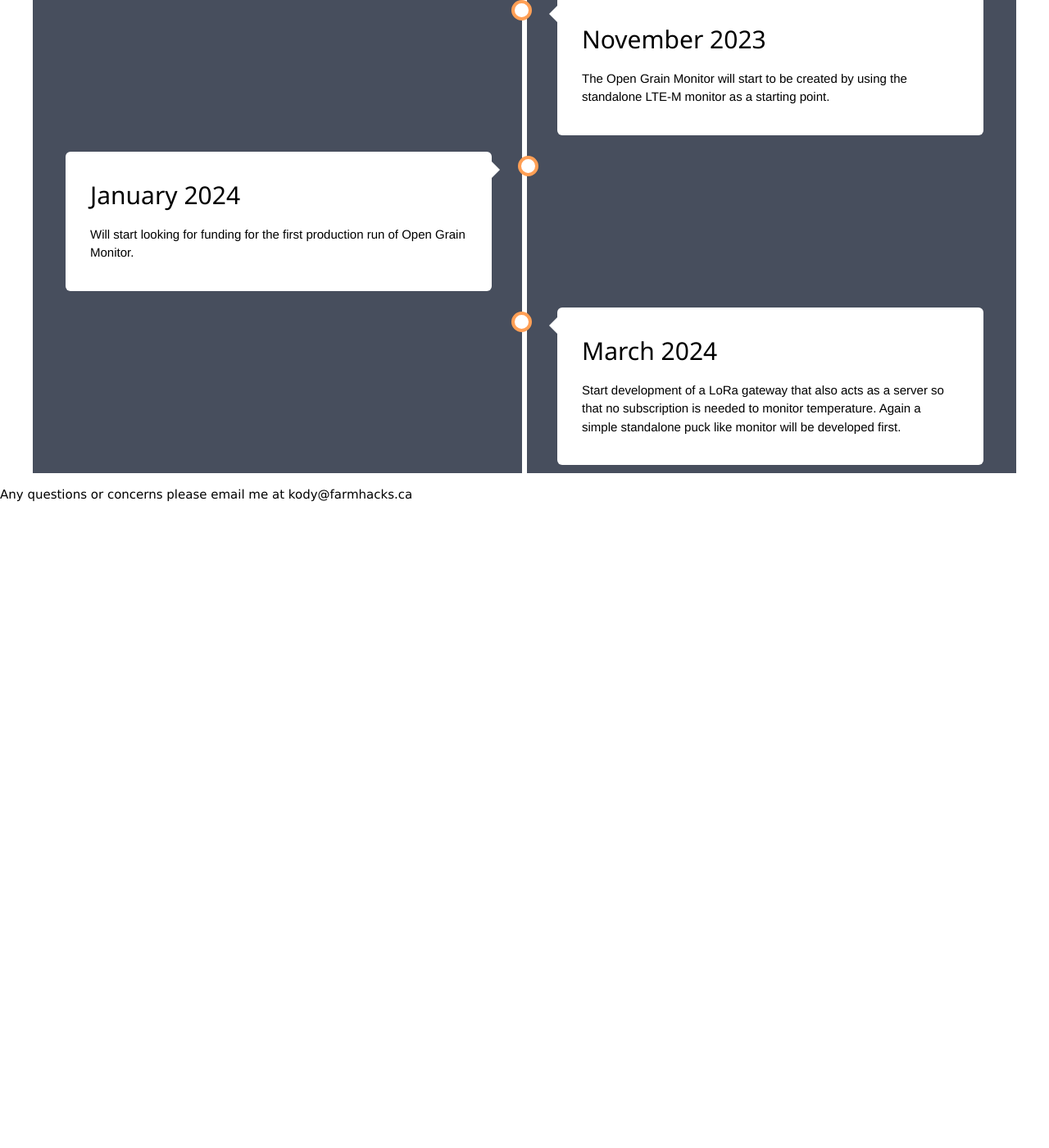
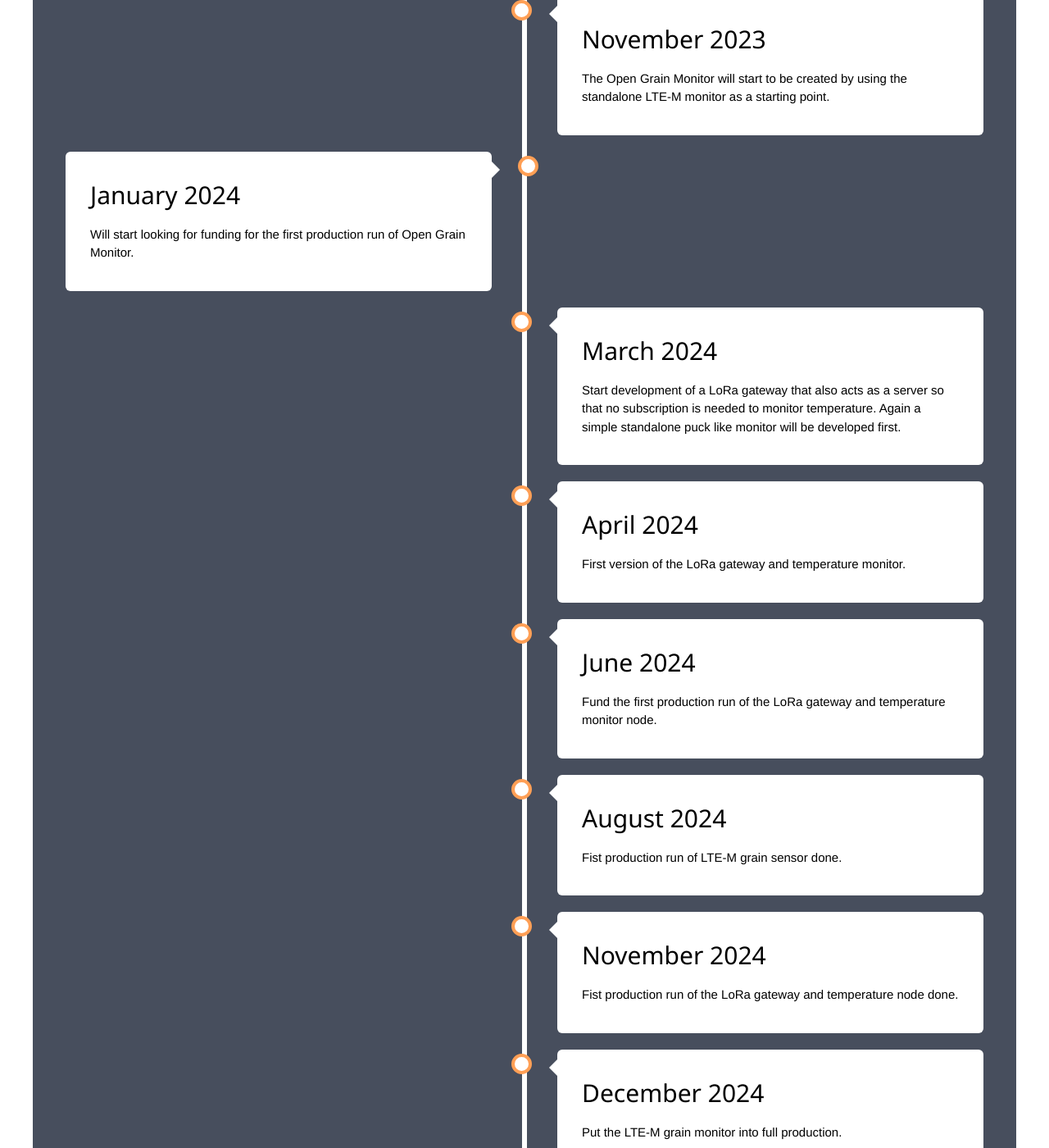
Before and after one commit to PhysicsUofRAUI/farmhacks, a Jekyll site: the page built from index.html, in a window 1280 px wide and 1400 px high, scrolled down 763 px. Shown: the whole window at 82% size. Built offline with Jekyll 4.4.1, drawn with Linux system fonts in a browser that asks for light colours; before the commit the page ends 1393 px from its top, so only the background shows below that; some of the changed text lies outside the part shown.

Commit message:
add rest of timeline

```diff
--- a/index.html
+++ b/index.html
@@ -47,6 +47,48 @@ See below for the projected roadmap/timeline.
       <p>Start development of a LoRa gateway that also acts as a server so that no subscription is needed to monitor temperature. Again a simple standalone puck like monitor will be developed first.</p>
     </div>
   </div>
+  <div class="container right">
+    <div class="content">
+      <h2>April 2024</h2>
+      <p>First version of the LoRa gateway and temperature monitor.</p>
+    </div>
+  </div>
+  <div class="container right">
+    <div class="content">
+      <h2>June 2024</h2>
+      <p>Fund the first production run of the LoRa gateway and temperature monitor node.</p>
+    </div>
+  </div>
+  <div class="container right">
+    <div class="content">
+      <h2>August 2024</h2>
+      <p>Fist production run of LTE-M grain sensor done.</p>
+    </div>
+  </div>
+  <div class="container right">
+    <div class="content">
+      <h2>November 2024</h2>
+      <p>Fist production run of the LoRa gateway and temperature node done.</p>
+    </div>
+  </div>
+  <div class="container right">
+    <div class="content">
+      <h2>December 2024</h2>
+      <p>Put the LTE-M grain monitor into full production.</p>
+    </div>
+  </div>
+  <div class="container right">
+    <div class="content">
+      <h2>January 2025</h2>
+      <p>Start open weather station developed.</p>
+    </div>
+  </div>
+  <div class="container right">
+    <div class="content">
+      <h2>April 2025</h2>
+      <p>Fund first production run of open weather station.</p>
+    </div>
+  </div>
 </div>
 
 <p>
```
